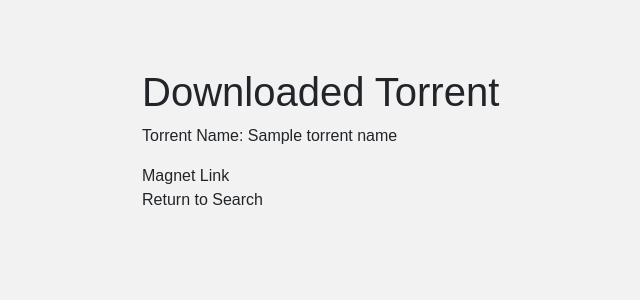
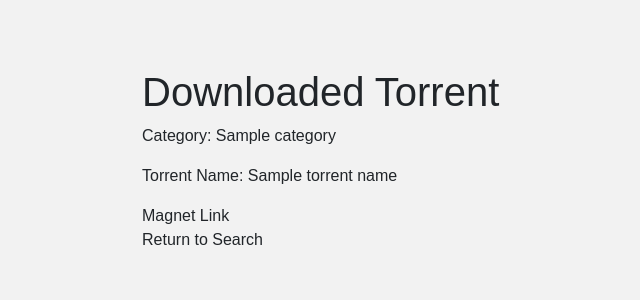
Before and after one commit to melihbasayigit/autotorrent-backend, a Flask app: template templates/downloaded.html in a window 1280 px wide. Shown: the top 300 px of the page, without its empty margins (18-658 px from the left). Run offline with Flask 3, Linux system fonts and the light colour scheme; the template is opened without the code that fills it: most values are stand-ins (such as "Sample title", 1, 10 or a date in 2020); some libraries are stand-ins or nearby versions.

Commit message:
filters fix

```diff
--- a/app.py
+++ b/app.py
@@ -5,6 +5,7 @@ sys.path.append("AutoTorrent")
 
 from AutoTorrent.auto_torrent import AutoTorrent
 from AutoTorrent.torrent.torrent_manager import TorrentManager
+from AutoTorrent.auto_torrent import CategoryType
 
 app = Flask(__name__)
 
@@ -25,25 +26,45 @@ def search():
 
     print(f"Arama: {movie_name}, Kalite: {quality}, Site: {website}, Kategori: {category}")
 
+    if not quality:
+        quality=["1080P","720P"]
 
-    result = auto_torrent.defaultStart(input=movie_name, qualities=["1080P","720P"])
+    quality = ["2160P" if q == "4K" else q for q in quality]
+
+    result = auto_torrent.defaultStart(input=movie_name, qualities=quality)
 
     results = []
 
     for torrent in result:
         results.append({
             'torrent_name': f" {torrent.title} {torrent.year} {torrent.quality_size}",
-            'magnet_url': torrent.magnet_url
+            'magnet_url': torrent.magnet_url,
+            'category' : category
         })
 
     # Sonuçları JSON olarak geri döndürüyoruz
     return jsonify({'results': results})
 
-@app.route('/downloaded/<torrent_name>/<magnet_url>')
-def downloaded(torrent_name, magnet_url):
-    result = torrent_manager.insert_torrent(magnet_link=magnet_url)
+@app.route('/downloaded/<category>/<torrent_name>/<magnet_url>')
+def downloaded(torrent_name, magnet_url, category):
+
+    category_type = None
+    category = category.upper()
+    # Enuma dönüştürme
+    if category == "ANIME":
+        category_type = CategoryType.ANIME
+    elif category == "MOVIE":
+        category_type = CategoryType.MOVIE
+    elif category == "TV SERIES":
+        category_type = CategoryType.TV_SERIES
+    else:
+        print('Invalid Category Type')
+
+    print(category_type)
+
+    result = torrent_manager.insert_torrent(magnet_link=magnet_url, category_type=category_type)
     print(result)
-    return render_template('downloaded.html', torrent_name=torrent_name, magnet_url=magnet_url)
+    return render_template('downloaded.html', torrent_name=torrent_name, magnet_url=magnet_url, category=category)
 
 
 if __name__ == '__main__':
--- a/templates/downloaded.html
+++ b/templates/downloaded.html
@@ -10,6 +10,7 @@
 <body class="d-flex flex-column h-100">
   <div class="container">
     <h1 class="mt-5">Downloaded Torrent</h1>
+    <p>Category: {{ category }}</p>
     <p>Torrent Name: {{ torrent_name }}</p>
     <a href="{{ magnet_url }}" class="" role="button">Magnet Link</a>
     <br>
--- a/templates/index.html
+++ b/templates/index.html
@@ -178,9 +178,8 @@
           const listItem = document.createElement('li');
           listItem.classList.add('list-group-item');
           listItem.innerHTML = `<i class="bi bi-chevron-right"></i> ${result.torrent_name}`;
-
           const link = document.createElement('a');
-          link.href = `/downloaded/${encodeURIComponent(result.torrent_name)}/${encodeURIComponent(result.magnet_url)}`;
+          link.href = `/downloaded/${encodeURIComponent(result.category)}/${encodeURIComponent(result.torrent_name)}/${encodeURIComponent(result.magnet_url)}`;
           link.appendChild(listItem);
 
           listContainer.appendChild(link);
```
